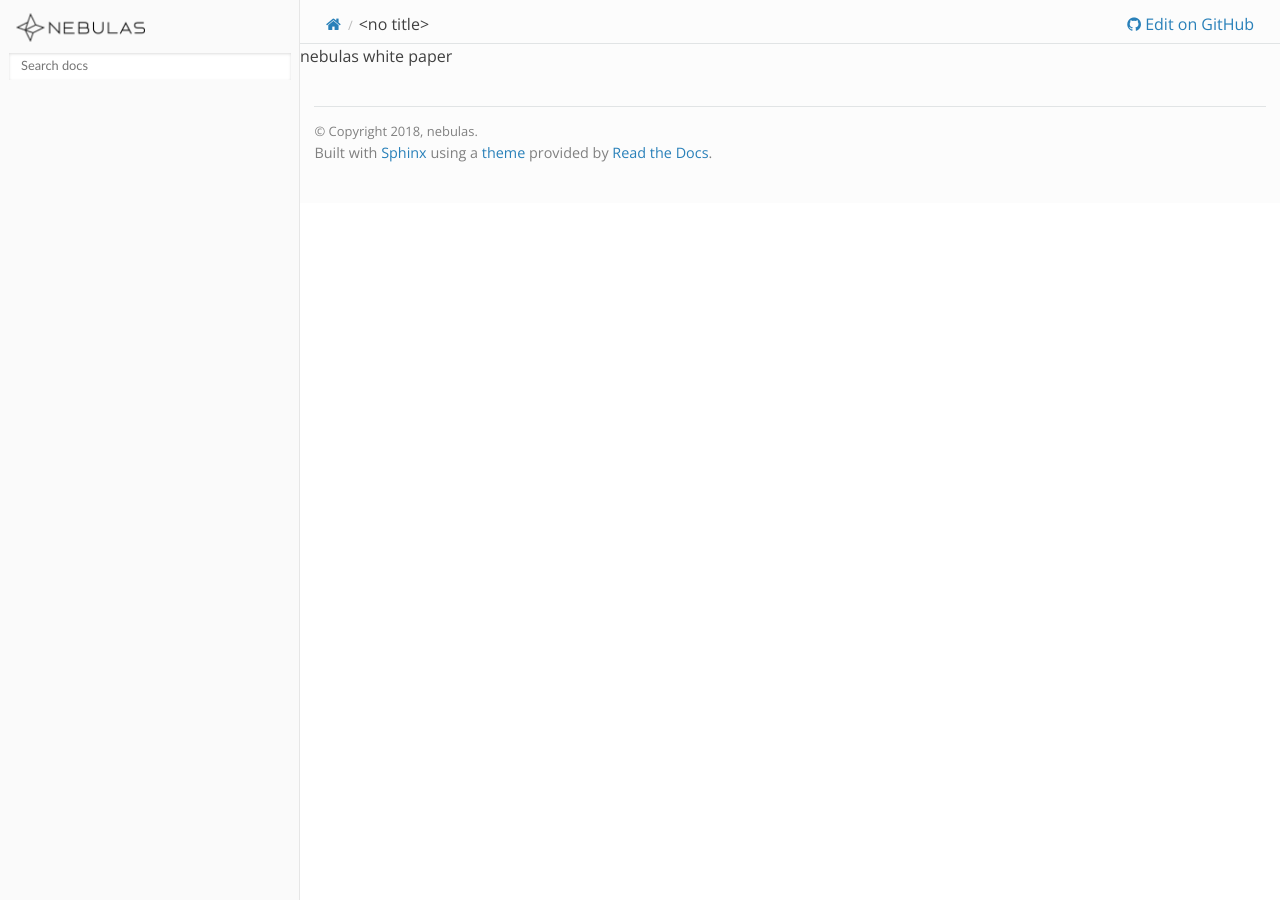
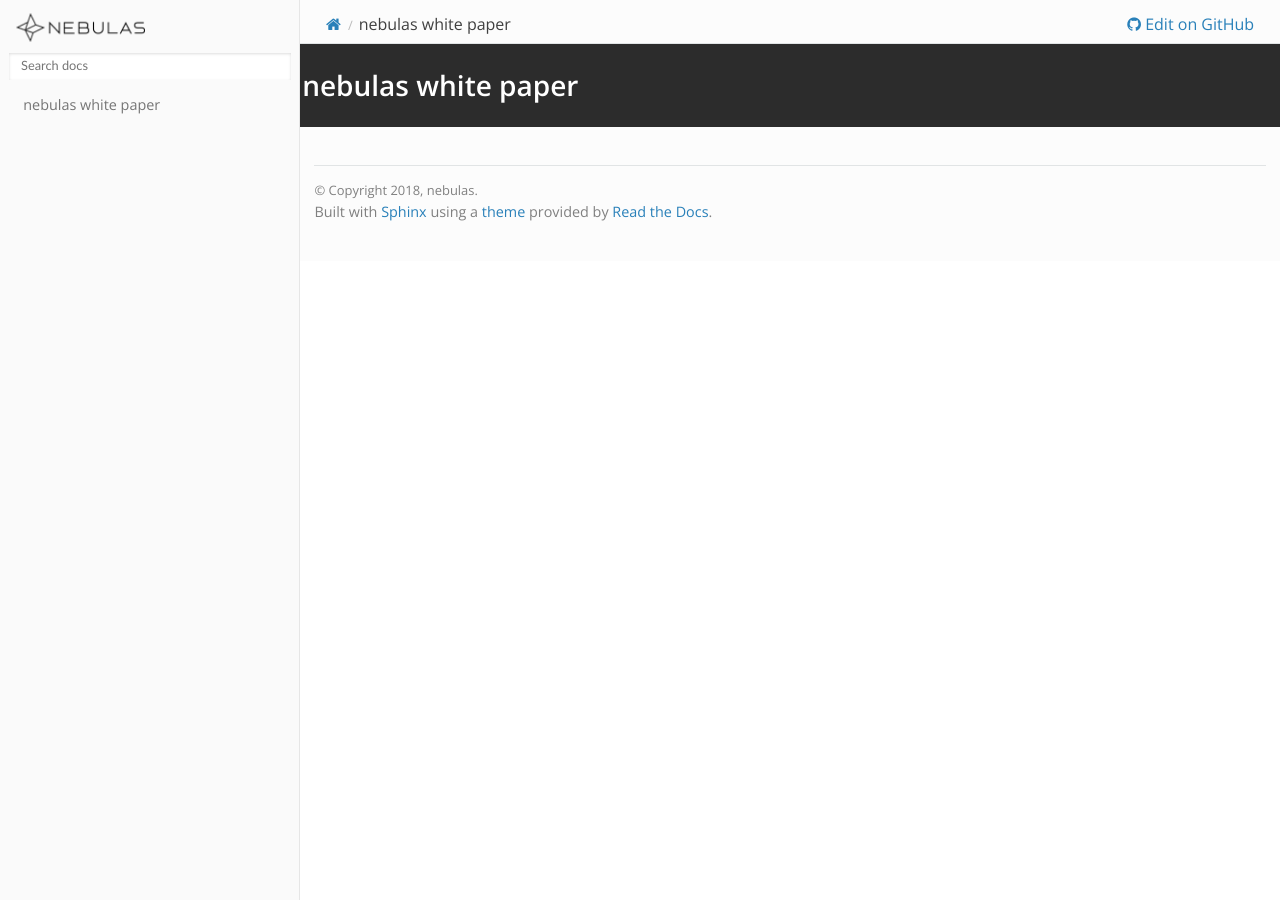
Before and after one commit to nebulasio/nebdocs, a Sphinx documentation site: the page built from docs/go-nebulas/papers/nebulas-white-paper.md, in a window 1280 px wide. Built offline with Sphinx 7.4.7 and the Read the Docs theme 2.0.0, drawn with Linux system fonts in a browser that asks for light colours; pages that are not in the unit, such as notebooks, are missing from menus.

Commit message:
Update nebulas-white-paper.md

```diff
--- a/docs/go-nebulas/papers/nebulas-white-paper.md
+++ b/docs/go-nebulas/papers/nebulas-white-paper.md
@@ -1 +1 @@
-nebulas white paper
+# nebulas white paper
```
